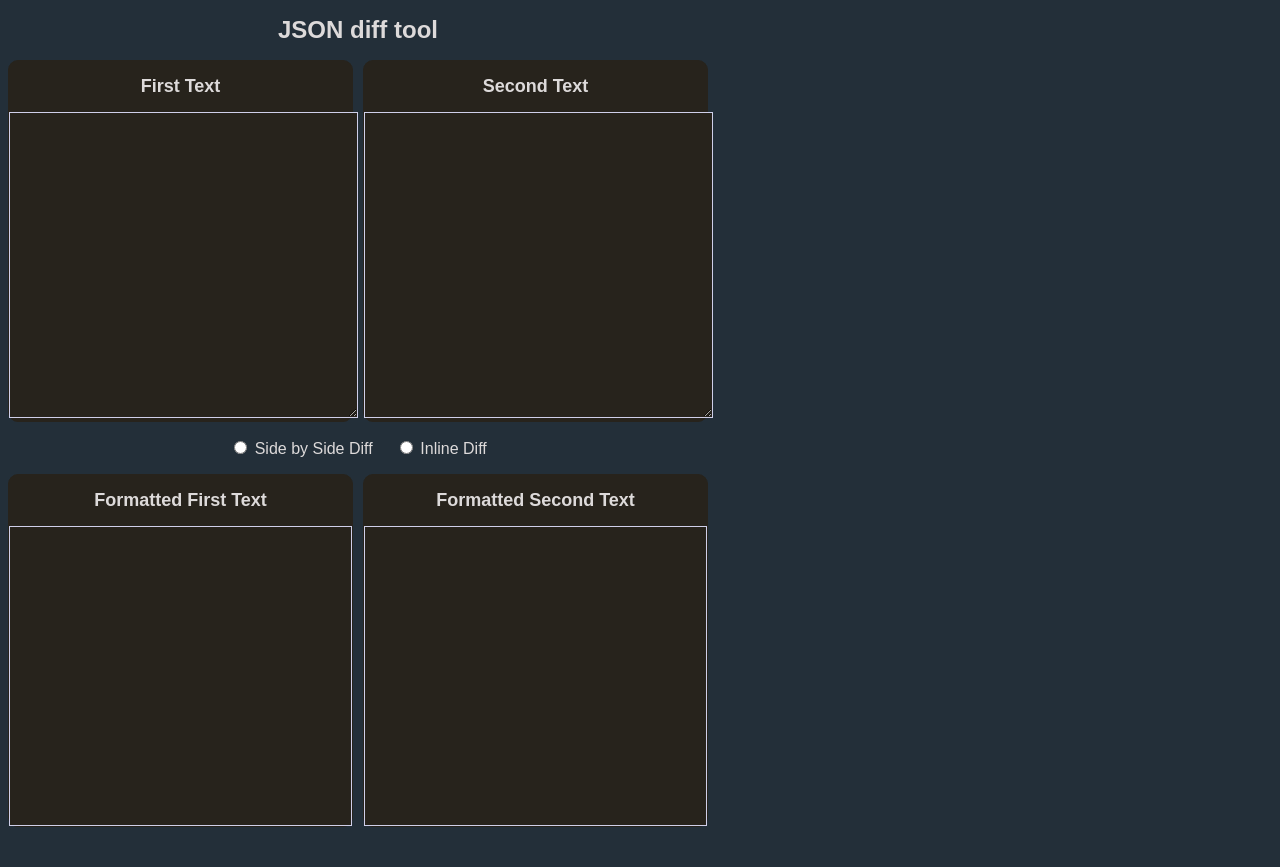
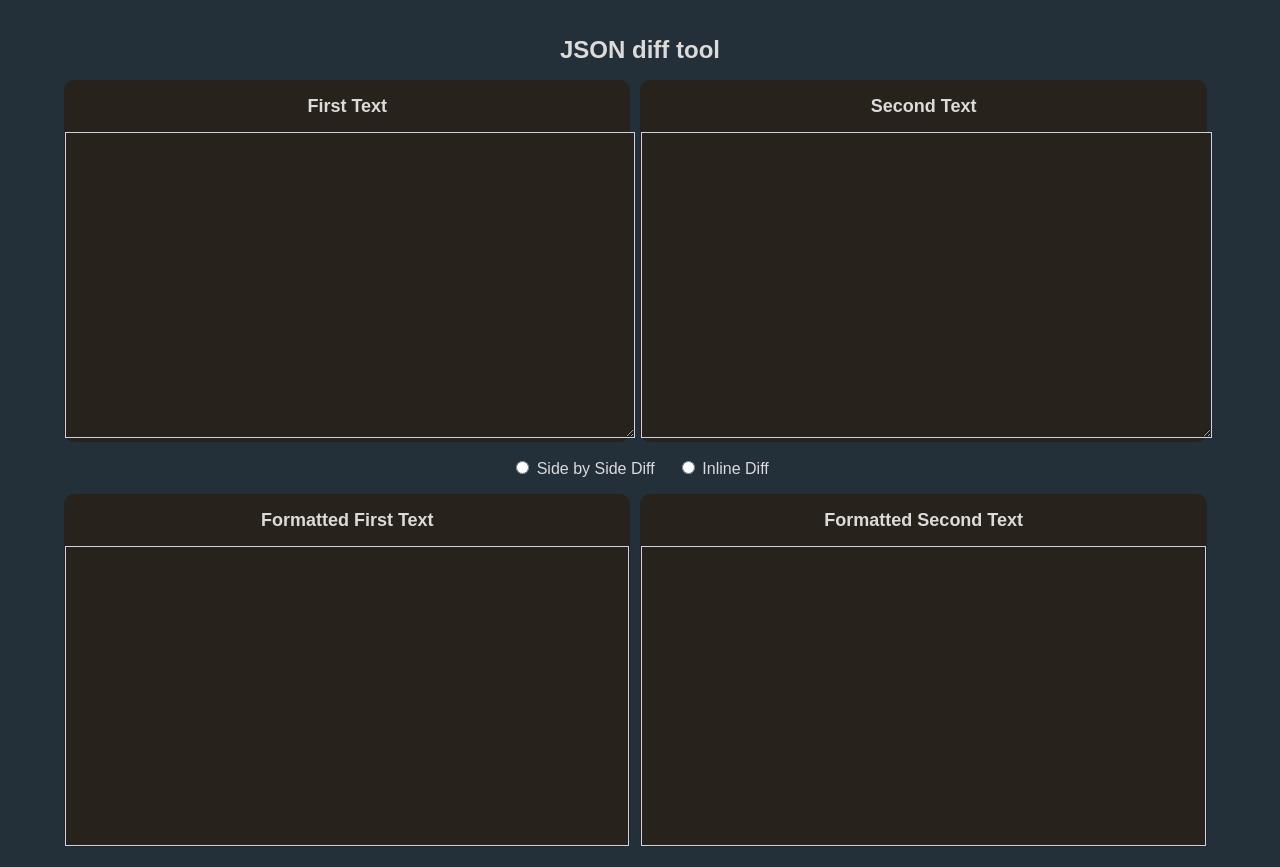
Before and after one commit to Logesh-N-R/jsonDiffExtension, a browser extension: page new.html in a window 1280 px wide. Before the commit the page ends 827 px from the top, so only its background shows below. Drawn offline with Linux system fonts and the light colour scheme.

Commit message:
Update new.html

```diff
--- a/new.html
+++ b/new.html
@@ -18,11 +18,19 @@
 		}
 
 		body {
+			padding: 20px;
+			display: flex;
+			flex-direction: column;
+			margin: 0px auto;
 			background: var(--bgColor);
 			color: var(--textColor);
 			font-size: 12px;
 			font-family: Sans-Serif;
-			width: 700px;
+			width: 90%;
+			min-width: 750px;
+		}
+		.row{
+			width: 100%;
 		}
 
 		h2 {
@@ -131,6 +139,7 @@
 </head>
 
 <body id="container">
+	<div class="row">
 		<h1 class="top">JSON diff tool</h1>
 		<div class="textInput">
 			<h2>First Text</h2>
@@ -140,6 +149,8 @@
 			<h2>Second Text</h2>
 			<textarea id="newText"></textarea>
 		</div>
+	</div>
+	<div  class="row">
 		<div class="viewType">
 			<input type="radio" name="_viewtype" id="sidebyside" /> <label for="sidebyside">Side by Side Diff</label>
 			&nbsp; &nbsp;
@@ -148,6 +159,8 @@
 		<div class="outputCon">
 			<div id="diffoutput" width="1000px"></div>
 		</div>
+	</div>
+	<div  class="row">
 		<div class="textInput">
 			<h2>Formatted First Text</h2>
 			<div contenteditable="true" id="formattedBaseText" class="jsonView"></div>
@@ -156,6 +169,8 @@
 			<h2>Formatted Second Text</h2>
 			<div contenteditable="true" id="formattedNewText" class="jsonView"></div>
 		</div>
+
+	</div>
 	<script src="./base.js"></script>
 </body>
 
```
Lines whose indentation alone changed are shown as unchanged.
